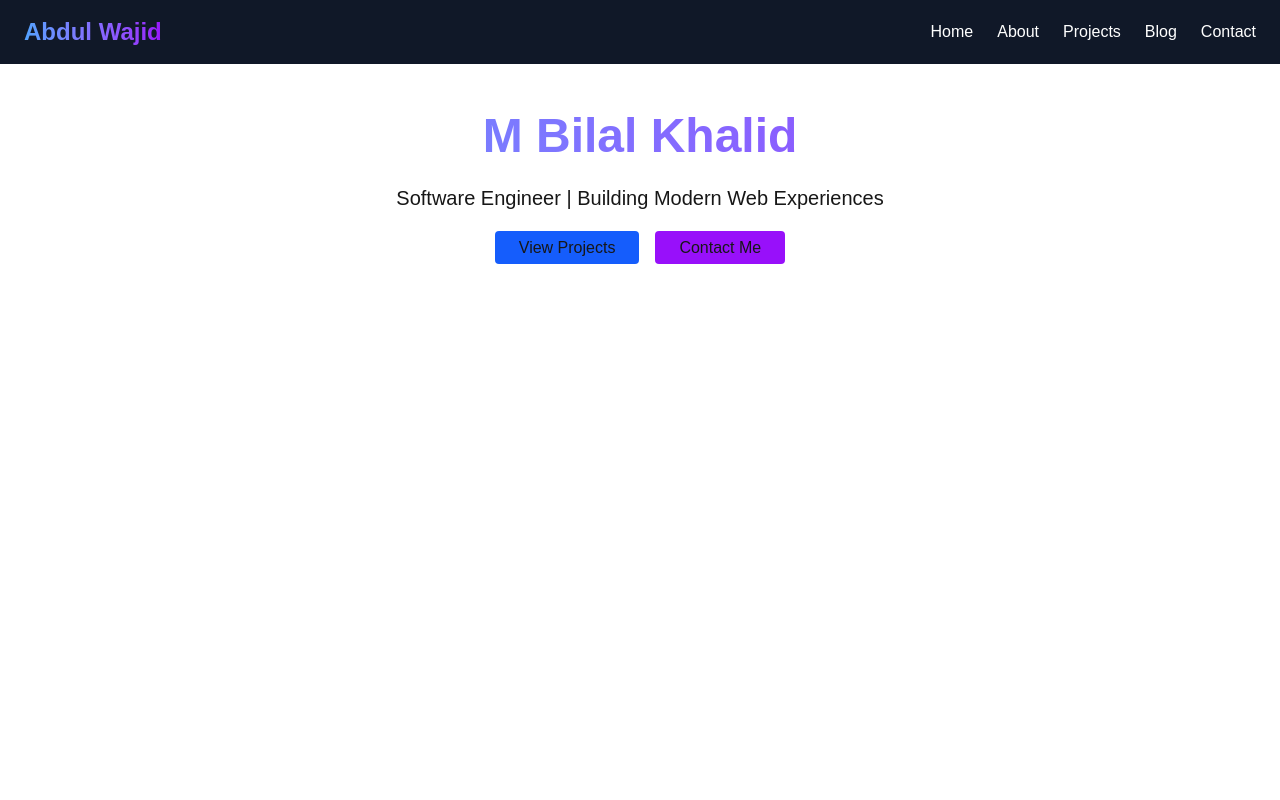
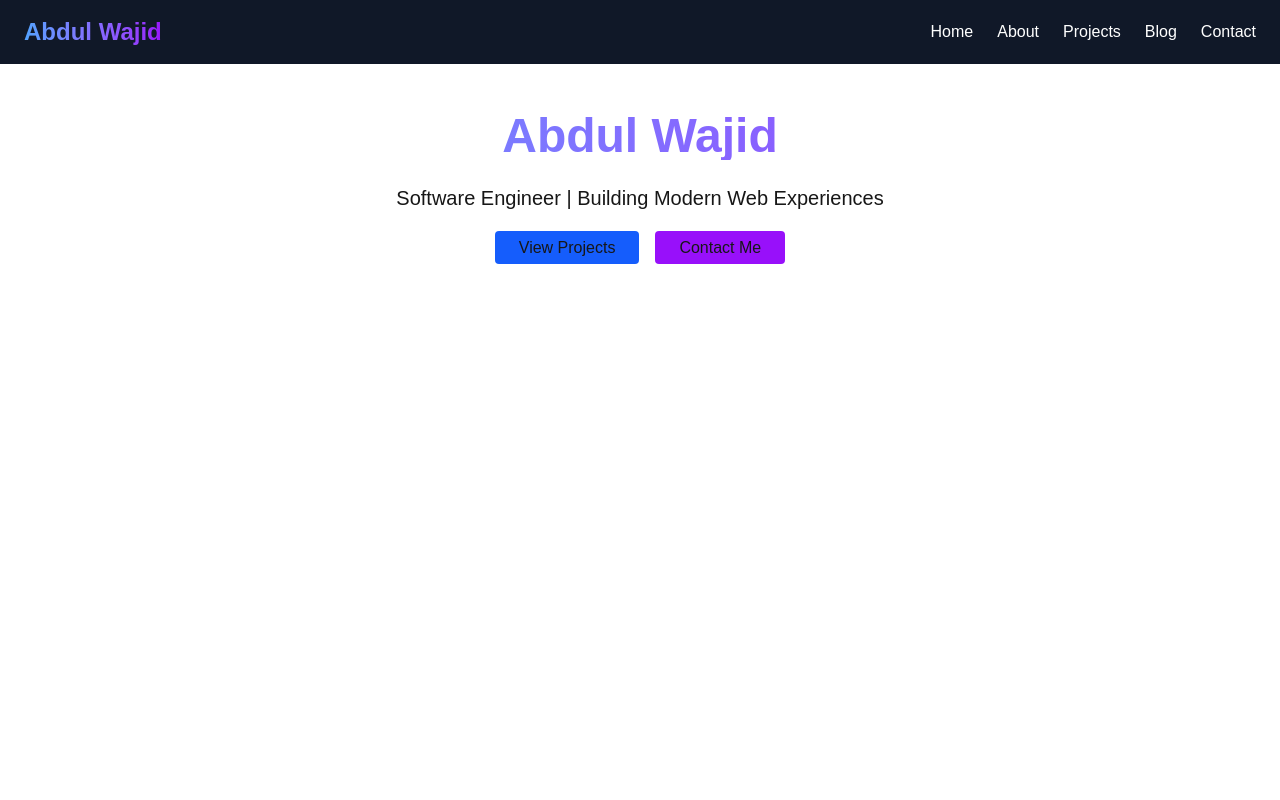
Before and after one commit to Engr-M-Bilal-Khalid/portfolio, a Next.js app: page / in a window 1280 px wide. Shown: the top 800 px of the page. Built offline with nearby package versions, Linux system fonts and the light colour scheme.

Commit message:
Update page.tsx

```diff
--- a/app/page.tsx
+++ b/app/page.tsx
@@ -2,7 +2,7 @@ export default function HomePage() {
   return (
     <section className="text-center space-y-6">
       <h1 className="text-5xl font-bold bg-gradient-to-r from-blue-400 to-purple-600 bg-clip-text text-transparent">
-        M Bilal Khalid
+        Abdul Wajid
       </h1>
       <p className="text-xl">Software Engineer | Building Modern Web Experiences</p>
       <div className="space-x-4">
```
